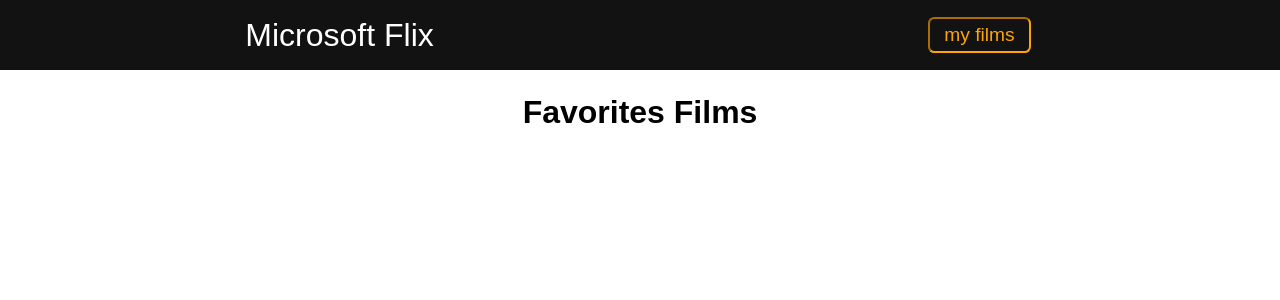
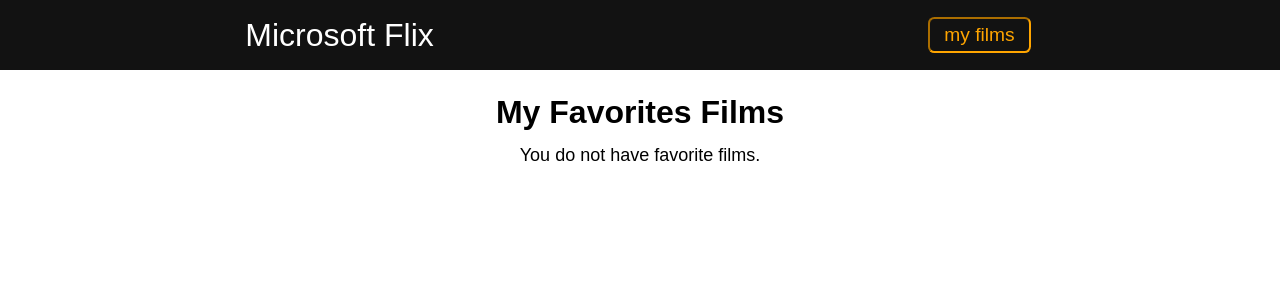
Before and after one commit to dinizdv/React, a React (Create React App) app in the folder projects/films/: page /favorites in a window 1280 px wide. Shown: the top 300 px of the page. Built offline with nearby package versions, Linux system fonts and the light colour scheme; the HTML template or start-up script is replaced by a standard one.

Commit message:
feat(Favorites): deleting movie from list using localStorage.

```diff
--- a/projects/films/src/pages/Favorites/favorites.css
+++ b/projects/films/src/pages/Favorites/favorites.css
@@ -52,6 +52,7 @@
     background-color: crimson;
     color: #fff;
     border: 2px solid #121212;
+    cursor: pointer;
   }
 
   @media (max-width: 768px){
--- a/projects/films/src/pages/Favorites/index.js
+++ b/projects/films/src/pages/Favorites/index.js
@@ -11,10 +11,21 @@
         setFilms(JSON.parse(myList) || [])
     }, [])
 
+    function handleFilm(id){
+        let filterFilms = films.filter((item) => {
+            return(item.id != id) // return all movies (except current id movie)
+
+        })
+        setFilms(filterFilms)
+        localStorage.setItem("@filmsFlix", JSON.stringify(filterFilms)) // array to string and placing in the localStorage
+    }
+
+
     return(
         <div className="myFilms">
-            <h1>Favorites Films</h1>
-
+            <h1>My Favorites Films</h1>
+            {films.length === 0 && <span>You do not have favorite films.</span>}
+            {/* if you do not have any films in your favorites */}
         <ul>
             {films.map((item) => {
                 return(
@@ -22,7 +33,7 @@
                         <span>{item.title}</span>
                         <div>
                             <Link to={`/film/${item.id}`}>See details</Link>
-                            <button>Delete</button>
+                            <button onClick={() => handleFilm (item.id)}>Delete</button>
                         </div>
                     </li>
                 )
```
